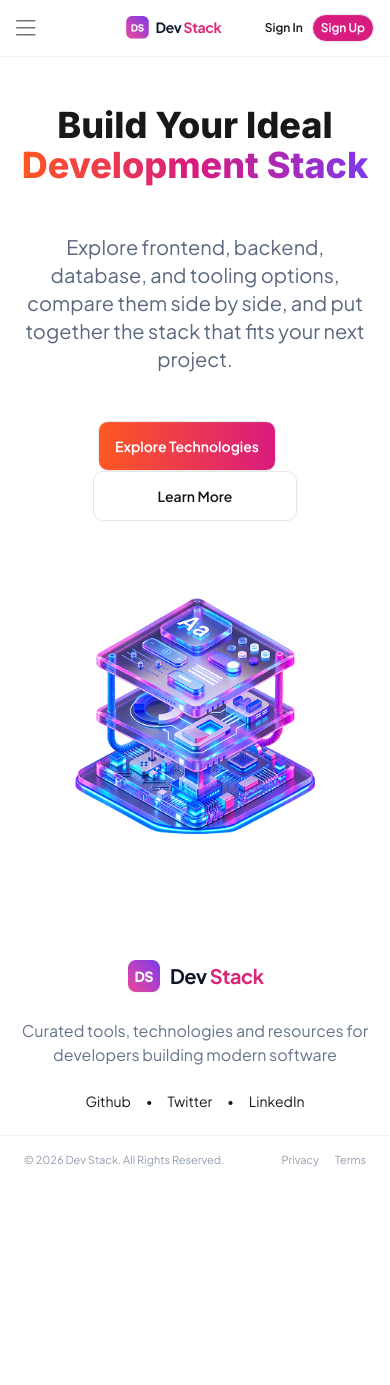
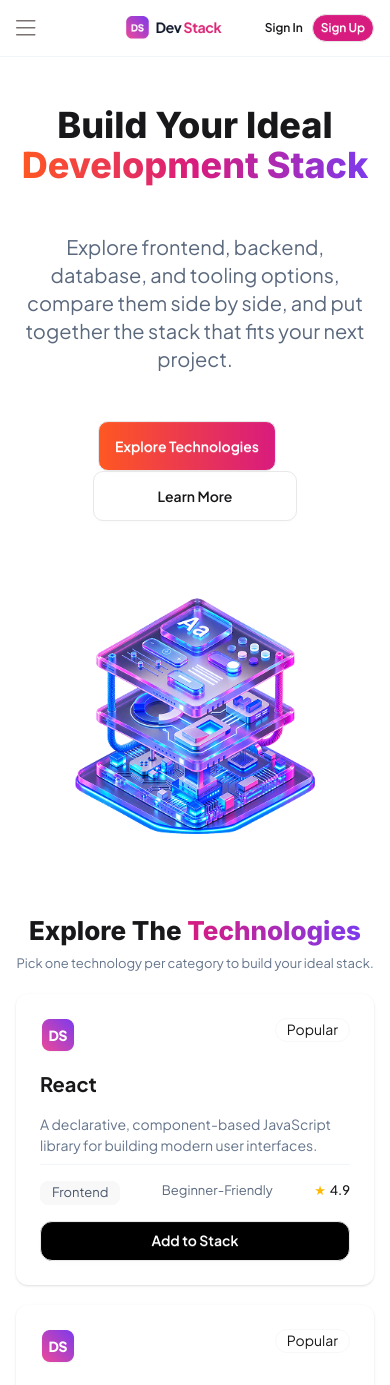
Before and after one commit to abeerahmed576/ph-b14-assign05-devstack, a React (Vite) app: page / in a window 390 px wide. Shown: the top 1385 px of the page. Before the commit the page ends 1209 px from the top, so only its background shows below. Built offline with nearby package versions, Linux system fonts and the light colour scheme.

Commit message:
completed technologies section with responsiveness

```diff
--- /dev/null
+++ b/public/data.json
@@ -0,0 +1,122 @@
+[
+  {
+    "id": "react",
+    "name": "React",
+    "category": "Frontend",
+    "description": "A declarative, component-based JavaScript library for building modern user interfaces.",
+    "icon": "https://icon.icepanel.io/Technology/svg/React.svg",
+    "rating": 4.9,
+    "difficulty": "Beginner-Friendly",
+    "badge": "Popular"
+  },
+  {
+    "id": "vuejs",
+    "name": "VueJS",
+    "category": "Frontend",
+    "description": "A progressive JavaScript framework for building user interfaces and single-page applications.",
+    "icon": "https://icon.icepanel.io/Technology/svg/Vue.js.svg",
+    "rating": 4.8,
+    "difficulty": "Beginner-Friendly",
+    "badge": "Popular"
+  },
+  {
+    "id": "svelte",
+    "name": "Svelte",
+    "category": "Frontend",
+    "description": "A modern frontend framework that compiles components into efficient JavaScript at build time.",
+    "icon": "https://icon.icepanel.io/Technology/svg/Svelte.svg",
+    "rating": 4.7,
+    "difficulty": "Intermediate",
+    "badge": "Modern"
+  },
+  {
+    "id": "nextjs",
+    "name": "NextJS",
+    "category": "Full Stack",
+    "description": "A React framework for building fast, scalable web applications with server-side rendering and static generation.",
+    "icon": "https://icon.icepanel.io/Technology/svg/Next.js.svg",
+    "rating": 4.9,
+    "difficulty": "Intermediate",
+    "badge": "Popular"
+  },
+  {
+    "id": "nodejs",
+    "name": "NodeJS",
+    "category": "Backend",
+    "description": "A JavaScript runtime built on Chrome's V8 engine for building scalable server-side applications.",
+    "icon": "https://icon.icepanel.io/Technology/svg/Node.js.svg",
+    "rating": 4.8,
+    "difficulty": "Intermediate",
+    "badge": "Popular"
+  },
+  {
+    "id": "postgresql",
+    "name": "PostgreSQL",
+    "category": "Database",
+    "description": "A powerful open-source relational database system known for reliability, extensibility, and SQL compliance.",
+    "icon": "https://icon.icepanel.io/Technology/svg/PostgresSQL.svg",
+    "rating": 4.9,
+    "difficulty": "Intermediate",
+    "badge": "Reliable"
+  },
+  {
+    "id": "redis",
+    "name": "Redis",
+    "category": "Database",
+    "description": "An in-memory data store commonly used for caching, session management, messaging, and real-time applications.",
+    "icon": "https://icon.icepanel.io/Technology/svg/Redis.svg",
+    "rating": 4.7,
+    "difficulty": "Intermediate",
+    "badge": "Fast"
+  },
+  {
+    "id": "javascript",
+    "name": "Javascript",
+    "category": "Programming Language",
+    "description": "A versatile programming language that powers interactive web applications and modern server-side development.",
+    "icon": "https://icon.icepanel.io/Technology/svg/JavaScript.svg",
+    "rating": 4.9,
+    "difficulty": "Beginner-Friendly",
+    "badge": "Essential"
+  },
+  {
+    "id": "typescript",
+    "name": "Typescript",
+    "category": "Programming Language",
+    "description": "A strongly typed programming language built on JavaScript that improves code quality and developer productivity.",
+    "icon": "https://icon.icepanel.io/Technology/svg/TypeScript.svg",
+    "rating": 4.9,
+    "difficulty": "Intermediate",
+    "badge": "Popular"
+  },
+  {
+    "id": "java",
+    "name": "Java",
+    "category": "Programming Language",
+    "description": "A mature, object-oriented programming language widely used for enterprise, backend, Android, and large-scale applications.",
+    "icon": "https://icon.icepanel.io/Technology/svg/Java.svg",
+    "rating": 4.7,
+    "difficulty": "Intermediate",
+    "badge": "Enterprise"
+  },
+  {
+    "id": "tailwindcss",
+    "name": "TailwindCSS",
+    "category": "CSS Framework",
+    "description": "A utility-first CSS framework for rapidly building modern and highly customizable user interfaces.",
+    "icon": "https://icon.icepanel.io/Technology/svg/Tailwind-CSS.svg",
+    "rating": 4.8,
+    "difficulty": "Beginner-Friendly",
+    "badge": "Trending"
+  },
+  {
+    "id": "docker",
+    "name": "Docker",
+    "category": "DevOps",
+    "description": "A platform for developing, packaging, and running applications in lightweight and portable containers.",
+    "icon": "https://icon.icepanel.io/Technology/svg/Docker.svg",
+    "rating": 4.9,
+    "difficulty": "Intermediate",
+    "badge": "Essential"
+  }
+]
--- a/src/App.tsx
+++ b/src/App.tsx
@@ -1,13 +1,24 @@
-import { useState } from "react";
+import { Suspense } from "react";
 import NavBar from "./components/NavBar";
 import Hero from "./components/Hero";
 import Footer from "./components/Footer";
+import Technologies from "./components/Technologies";
+import type { ItechInfo } from "./types/techInfo";
+
+const techInfoPromise = async (): Promise<ItechInfo[]> => {
+  const res = await fetch("/data.json");
+  const data = await res.json();
+  return data;
+};
 
 function App() {
   return (
     <>
       <NavBar />
       <Hero />
+      <Suspense>
+        <Technologies techInfoPromise={techInfoPromise()} />
+      </Suspense>
       <Footer />
     </>
   );
--- a/src/components/Footer.tsx
+++ b/src/components/Footer.tsx
@@ -1,9 +1,9 @@
 function LinkSection({ title, links }: { title: string; links: string[] }) {
   return (
-    <ul>
+    <ul className="space-y-1">
       <h4 className="mb-4 capitalize font-bold">{title}</h4>
-      {links.map((link) => (
-        <li className="capitalize text-(--color-para-500)">
+      {links.map((link, index) => (
+        <li key={index} className="capitalize text-(--color-para-500)">
           <a href="#">{link}</a>
         </li>
       ))}
@@ -25,11 +25,11 @@
             <li>
               <a href="#">Github</a>
             </li>
-            <span className="inline sm:hidden pt-1 text-[4px]">&#11044;</span>
+            <span className="sm:hidden pt-1 text-[4px]">&#11044;</span>
             <li>
               <a href="#">Twitter</a>
             </li>
-            <span className="inline sm:hidden pt-1 text-[4px]">&#11044;</span>
+            <span className="sm:hidden pt-1 text-[4px]">&#11044;</span>
             <li>
               <a href="#">LinkedIn</a>
             </li>
--- a/src/components/Hero.tsx
+++ b/src/components/Hero.tsx
@@ -2,7 +2,7 @@
   return (
     <div
       className="
-      container mx-auto py-12 items-center
+      container mx-auto mt-12 sm:mb-12 items-center
       flex flex-col sm:flex-row"
     >
       <div className="space-y-12 text-center md:text-start">
--- /dev/null
+++ b/src/components/Technologies.tsx
@@ -0,0 +1,38 @@
+import { use } from "react";
+import TechCard from "./technologies/TechCard";
+import type { ItechInfo } from "../types/techInfo";
+import SelectionTechCard from "./technologies/SelectionTechCard";
+
+function Technologies({
+  techInfoPromise,
+}: {
+  techInfoPromise: Promise<ItechInfo[]>;
+}) {
+  const techInfos = use(techInfoPromise);
+
+  return (
+    <div className="mb-14 container mx-auto">
+      <div className="mb-5 sm:mb-10 text-center sm:text-start">
+        <h2 className="mb-1 text-[26px] sm:text-4xl font-heading font-extrabold capitalize">
+          explore the{" "}
+          <span className="text-transparent bg-clip-text bg-brand-gradient-3">
+            technologies
+          </span>
+        </h2>
+        <p className="text-[13px] sm:text-base text-(--color-para-500)">
+          Pick one technology per category to build your ideal stack.
+        </p>
+      </div>
+      <div className="flex flex-col sm:flex-row items-center sm:items-start gap-8">
+        <div className="mx-4 sm:mx-0 grid grid-cols-1 sm:grid-cols-2 md:grid-cols-3 gap-5">
+          {techInfos.map((techInfo) => (
+            <TechCard key={techInfo.id} info={techInfo} />
+          ))}
+        </div>
+        <SelectionTechCard />
+      </div>
+    </div>
+  );
+}
+
+export default Technologies;
--- /dev/null
+++ b/src/components/technologies/SelectionTechCard.tsx
@@ -0,0 +1,21 @@
+function EmptyStack() {
+  return (
+    <div className="card p-12 border border-dotted text-center text-(--color-para-400)">
+      Your stack is empty.
+    </div>
+  );
+}
+
+function SelectionTechCard() {
+  return (
+    <div className="min-w-11/12 sm:min-w-1/4 max-h-min card rounded-xl shadow-sm">
+      <div className="card-body space-y-2">
+        <h2 className="capitalize text-lg font-bold">your stack</h2>
+        <p className="text-(--color-para-500)">No technologies selected yet.</p>
+        <EmptyStack />
+      </div>
+    </div>
+  );
+}
+
+export default SelectionTechCard;
--- /dev/null
+++ b/src/components/technologies/TechCard.tsx
@@ -0,0 +1,35 @@
+import type { ItechInfo } from "../../types/techInfo";
+
+function TechCard({ info }: { info: ItechInfo }) {
+  return (
+    <div className="card rounded-xl shadow-sm">
+      <div className="card-body space-y-2">
+        <div className="flex justify-between">
+          <span className="text-xl">
+            <img src="/favicon.png" alt="" />
+          </span>
+          <span className="badge rounded-full">{info.badge}</span>
+        </div>
+        <h2 className="text-xl font-bold">{info.name}</h2>
+        <p className="pb-2 text-(--color-para-500) border-b border-b-(--color-divide)">
+          {info.description}
+        </p>
+        <div className="text-[13px] flex justify-between">
+          <span className="text-[13px] badge badge-ghost text-[#475569]">
+            {info.category}
+          </span>
+          <span className="text-(--color-para-600)">{info.difficulty}</span>
+          <span className="font-medium">
+            <span className="text-amber-400 mr-1">&#x2605;</span>
+            {info.rating}
+          </span>
+        </div>
+        <button className="btn btn-block bg-black text-white rounded-xl">
+          Add to Stack
+        </button>
+      </div>
+    </div>
+  );
+}
+
+export default TechCard;
--- a/src/index.css
+++ b/src/index.css
@@ -35,6 +35,11 @@
     var(--color-start),
     var(--color-primary)
   );
+  --background-image-brand-gradient-3: linear-gradient(
+    to right,
+    var(--color-primary),
+    var(--color-end)
+  );
 }
 
 html {
--- /dev/null
+++ b/src/types/techInfo.ts
@@ -0,0 +1,10 @@
+export interface ItechInfo {
+  id: string;
+  name: string;
+  category: string;
+  description: string;
+  icon: string;
+  rating: number;
+  difficulty: string;
+  badge: string;
+}
```
